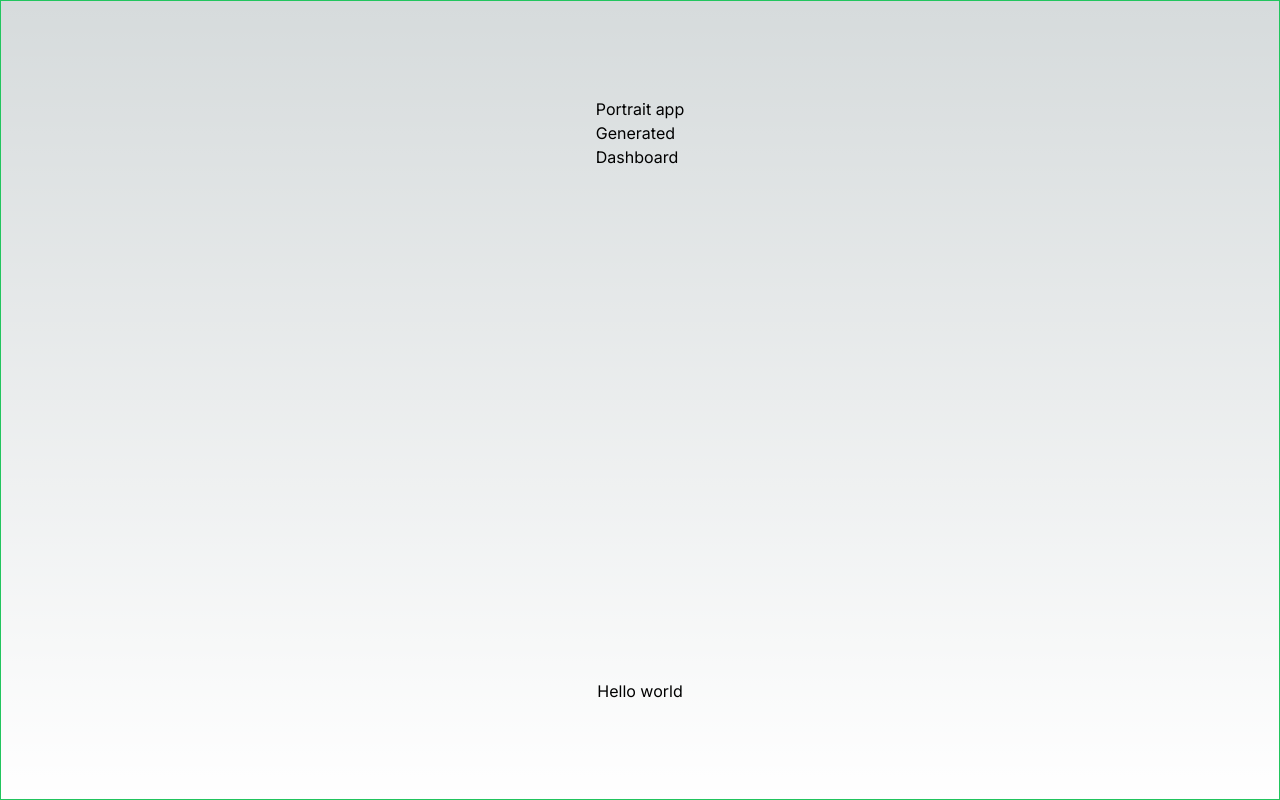
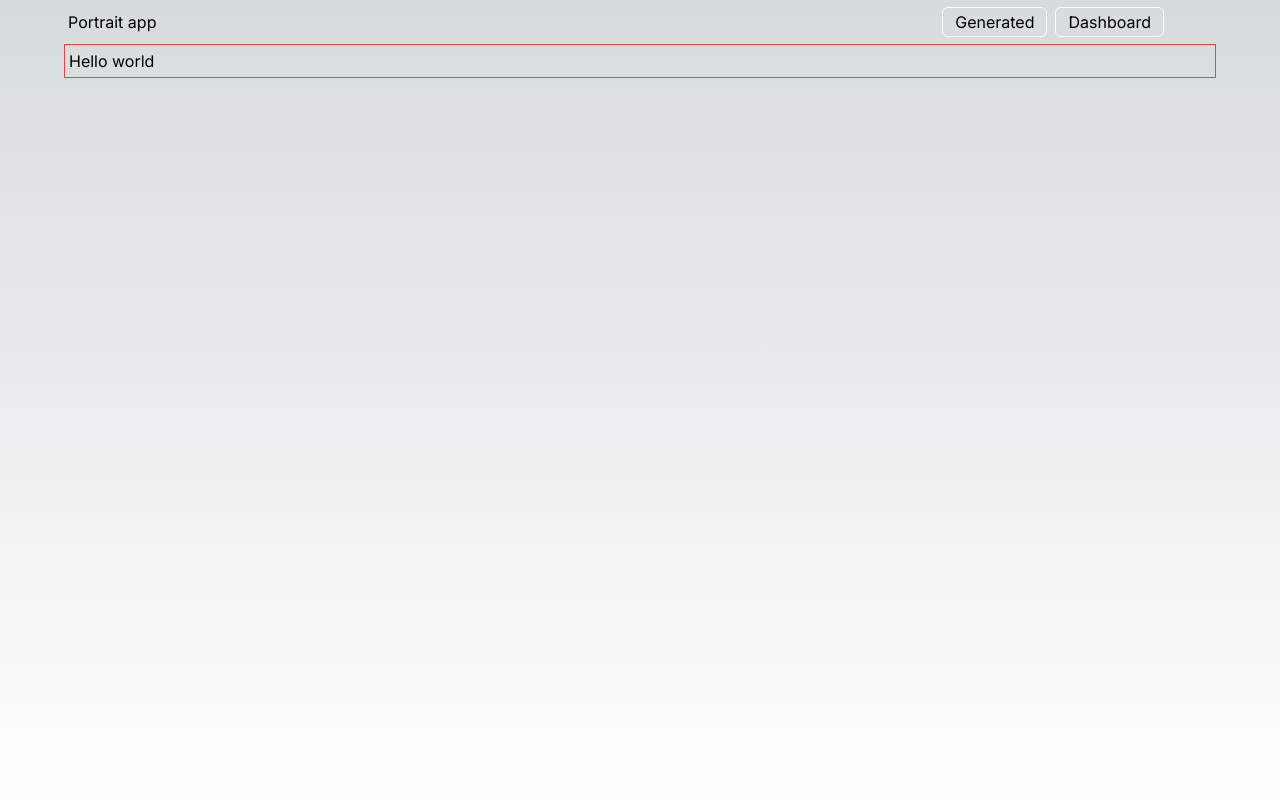
Before and after one commit to ronbarrantes/portraits, a Next.js app: page / in a window 1280 px wide. Built offline with nearby package versions, Linux system fonts and the light colour scheme.

Commit message:
Tweak the PageLayout.tsx

```diff
--- a/src/app/components/PageLayout.tsx
+++ b/src/app/components/PageLayout.tsx
@@ -1,3 +1,5 @@
+import Link from 'next/link'
+
 import { UserButton } from '@clerk/nextjs'
 
 interface PageLayoutProps {
@@ -6,25 +8,37 @@ interface PageLayoutProps {
 
 export const PageLayout = ({ children }: PageLayoutProps) => {
   return (
-    <div className="flex flex-col items-center justify-between min-h-screen p-24 border border-green-500">
-      <header>
+    <div className="flex flex-col items-center min-h-screen">
+      <header className="flex items-center justify-between w-full p-1 sm:max-w-6xl">
         <span>Portrait app</span>
-        <div>
-          <nav>
-            <ul>
+        <nav className="flex items-center">
+          <ul className="flex items-center gap-2">
             <li>
-                <a href="/">Generated</a>
+              <Link
+                className="p-3 py-1 border border-white rounded-md"
+                href="/"
+              >
+                Generated
+              </Link>
             </li>
 
             <li>
-                <a href="/dashboard">Dashboard</a>
+              <Link
+                className="p-3 py-1 border border-white rounded-md"
+                href="/dashboard"
+              >
+                Dashboard
+              </Link>
             </li>
           </ul>
-          </nav>
+          <div className="ml-3 w-9 h-9 ">
             <UserButton afterSignOutUrl="/" />
           </div>
+        </nav>
       </header>
-      <main>{children}</main>
+      <main className="flex items-center justify-between w-full p-1 border border-red-500 sm:max-w-6xl">
+        {children}
+      </main>
     </div>
   )
 }
```
Lines whose indentation alone changed are shown as unchanged.
